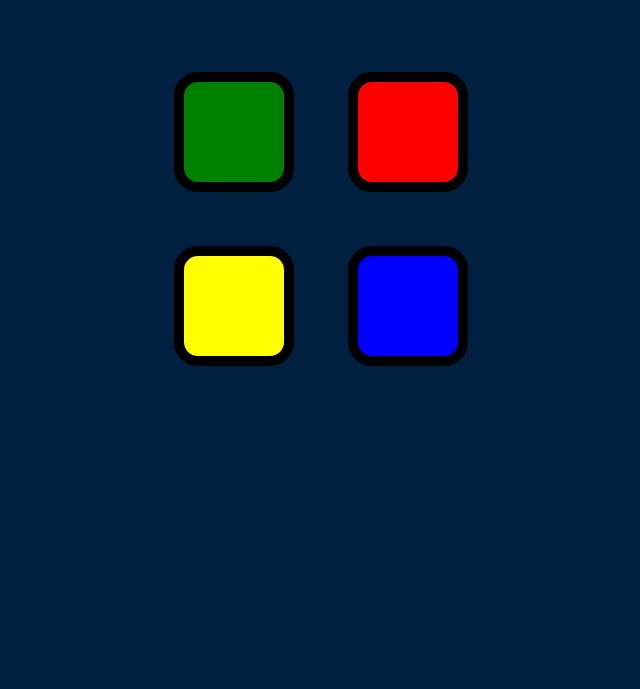
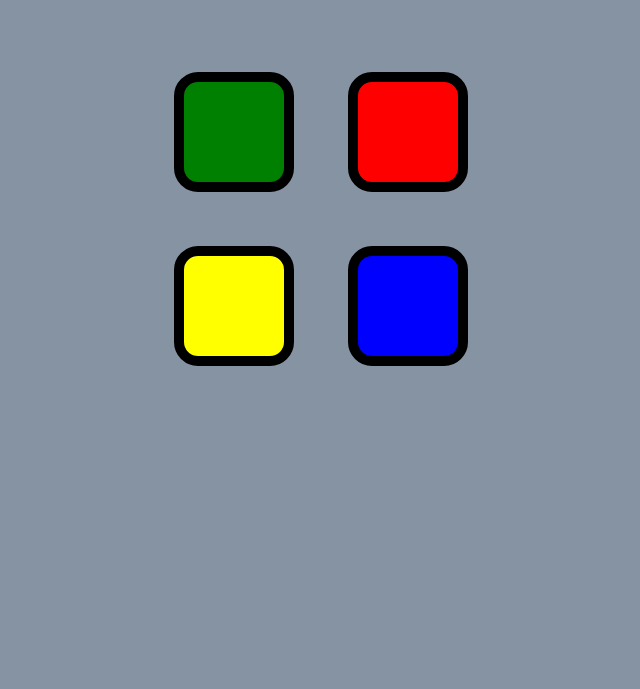
Before and after one commit to robensam17/simon, a plain HTML site: page index.html in a window 1280 px wide. Shown: the part 111-800 px from the top of the page, without its empty margins (319-959 px from the left). Drawn offline with nearby package versions, Linux system fonts and the light colour scheme.

Commit message:
Update styles.css

```diff
--- a/styles.css
+++ b/styles.css
@@ -1,6 +1,6 @@
 body {
   text-align: center;
-  background-color: #011F3F;
+  background-color: #011f3f7a;
 }
 
 #level-title {
```
